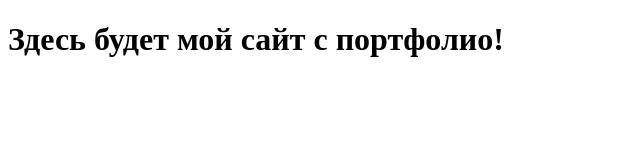
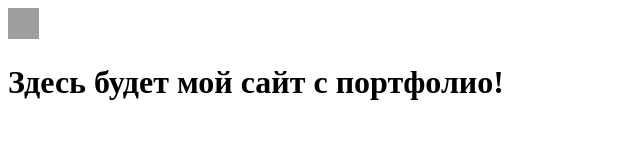
Before and after one commit to YoDa43/MyPortfolio, a plain HTML site: page index.html in a window 1280 px wide. Shown: the whole page, without its empty margins (0-640 px from the left). Drawn offline with Linux system fonts and the light colour scheme; files that its build step writes are made by us from their sources; grey boxes are pictures that could not be loaded.

Commit message:
Changed commit2

```diff
--- a/index.html
+++ b/index.html
@@ -5,8 +5,14 @@
     <meta name="viewport" content="width=device-width, initial-scale=1.0">
     <title>MyPortfolio</title>
 </head>
-<link rel="stylesheet" href="styles.css">
+<link rel="stylesheet" href="css/styles.css">
 <body>
+    <div>
+        <nav class="navbar navbar-expand-md navbar-dark bg-dark">
+            <a class="navbar-brand" href="#">
+                <img src="img/IMG_1.jpg" width="31" height="31" class="d-inline-block align-top" alt="">
+            </a>
+    </div>
     <h1>Здесь будет мой сайт с портфолио!</h1>
 
 </body>
```
